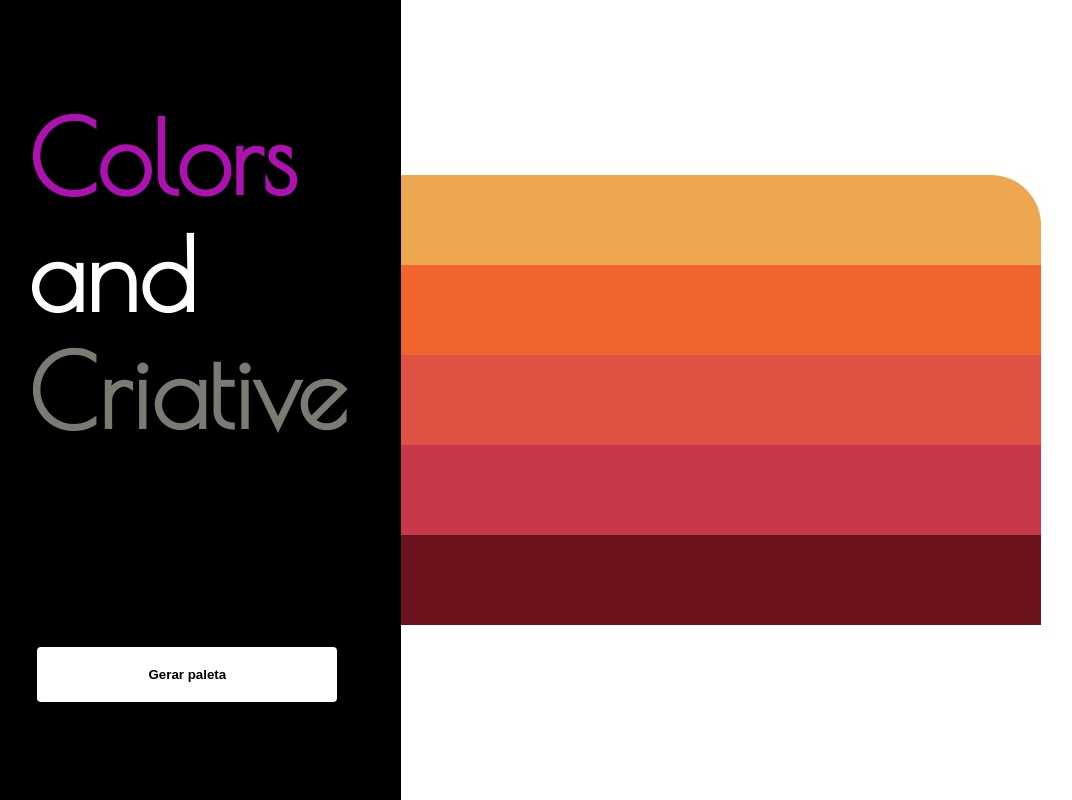
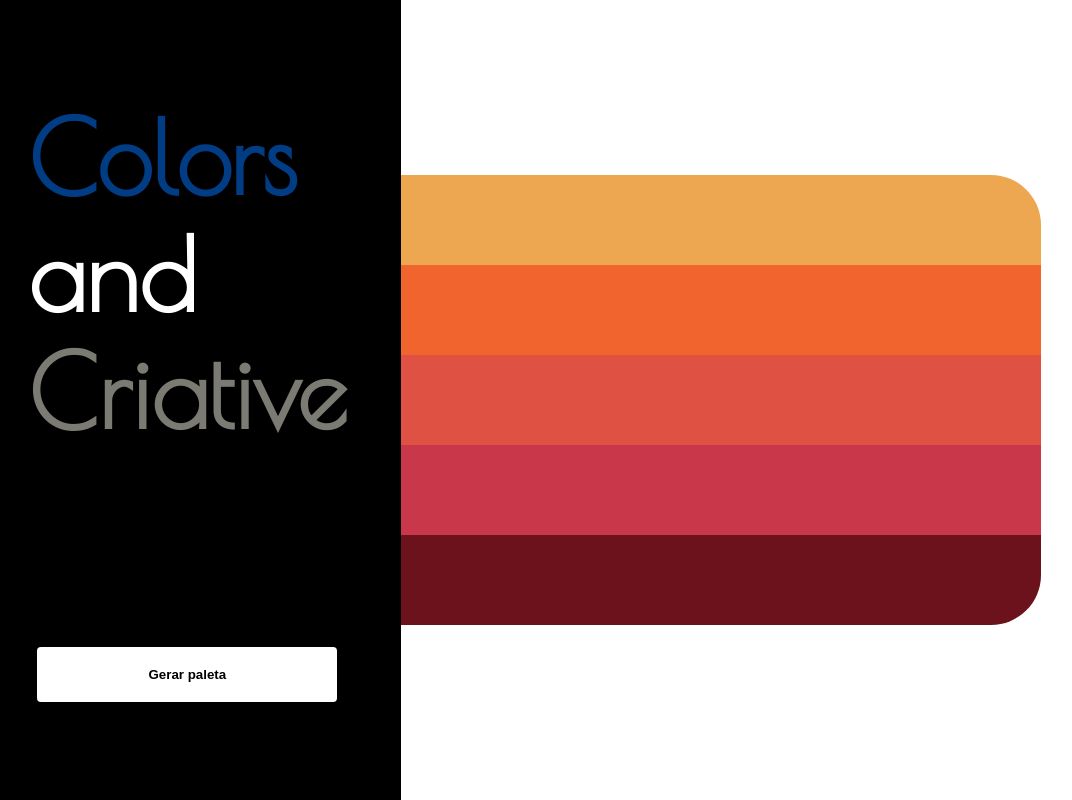
Before and after one commit to LeoGonzaga/colors, a Next.js app: page / in a window 1280 px wide. Shown: the whole page, without its empty margins (26-1098 px from the left). Built offline with nearby package versions, Linux system fonts and the light colour scheme.

Commit message:
adicionando animação no titulo

```diff
--- a/src/screen/home/Home.tsx
+++ b/src/screen/home/Home.tsx
@@ -14,7 +14,9 @@ const HomeScreen = (): JSX.Element => (
   <Container>
     <LeftColumn>
       <Wrapper>
-        <Title color="#AD12B0">Colors</Title>
+        <Title color="#AD12B0" animation>
+          Colors
+        </Title>
         <Title color="#fff">and</Title>
         <Title color="#7B7B74">Criative</Title>
       </Wrapper>
--- a/src/screen/home/styled.tsx
+++ b/src/screen/home/styled.tsx
@@ -1,4 +1,4 @@
-import styled from "styled-components";
+import styled, { keyframes, css } from "styled-components";
 
 export const Container = styled.div`
   width: 100vw;
@@ -21,15 +21,30 @@ export const Wrapper = styled.div`
   flex-direction: column;
 `;
 
+const rotate = keyframes`
+0%   {color: red;}
+25%  {color: yellow;}
+50%  {color: blue;}
+100% {color: green;}
+`;
 type Color = {
   color: string;
+  animation?: boolean;
 };
 export const Title = styled.h1<Color>`
   color: ${(props) => props.color};
   padding: 0px;
   margin: 0px;
   font-size: 100px;
+
+  ${(props) =>
+    props.animation
+      ? css`
+          animation: ${rotate} 2s linear infinite;
+        `
+      : null}
 `;
+
 export const ActionButton = styled.button`
   width: 300px;
   height: 55px;
@@ -70,5 +85,6 @@ export const Colors = styled.div<Color>`
   }
 
   &:last-child {
+    border-bottom-right-radius: 50px;
   }
 `;
```
